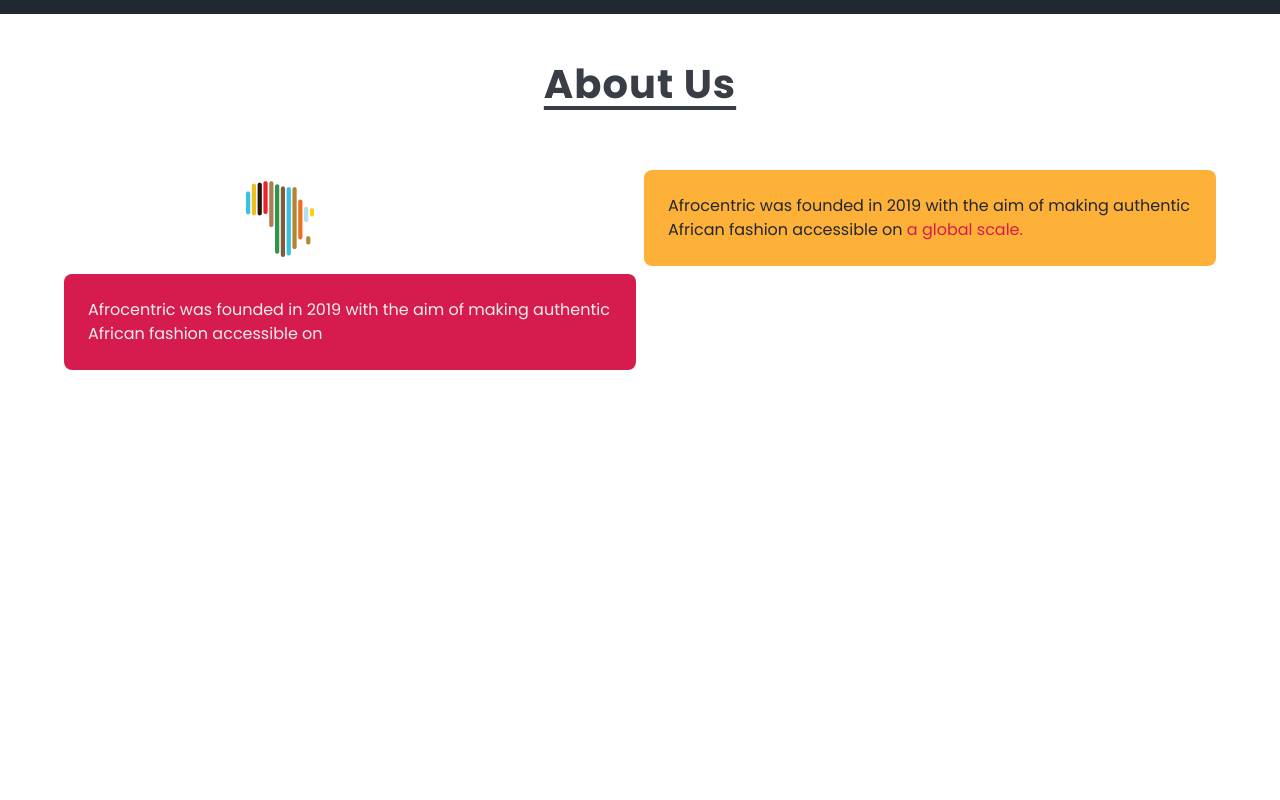
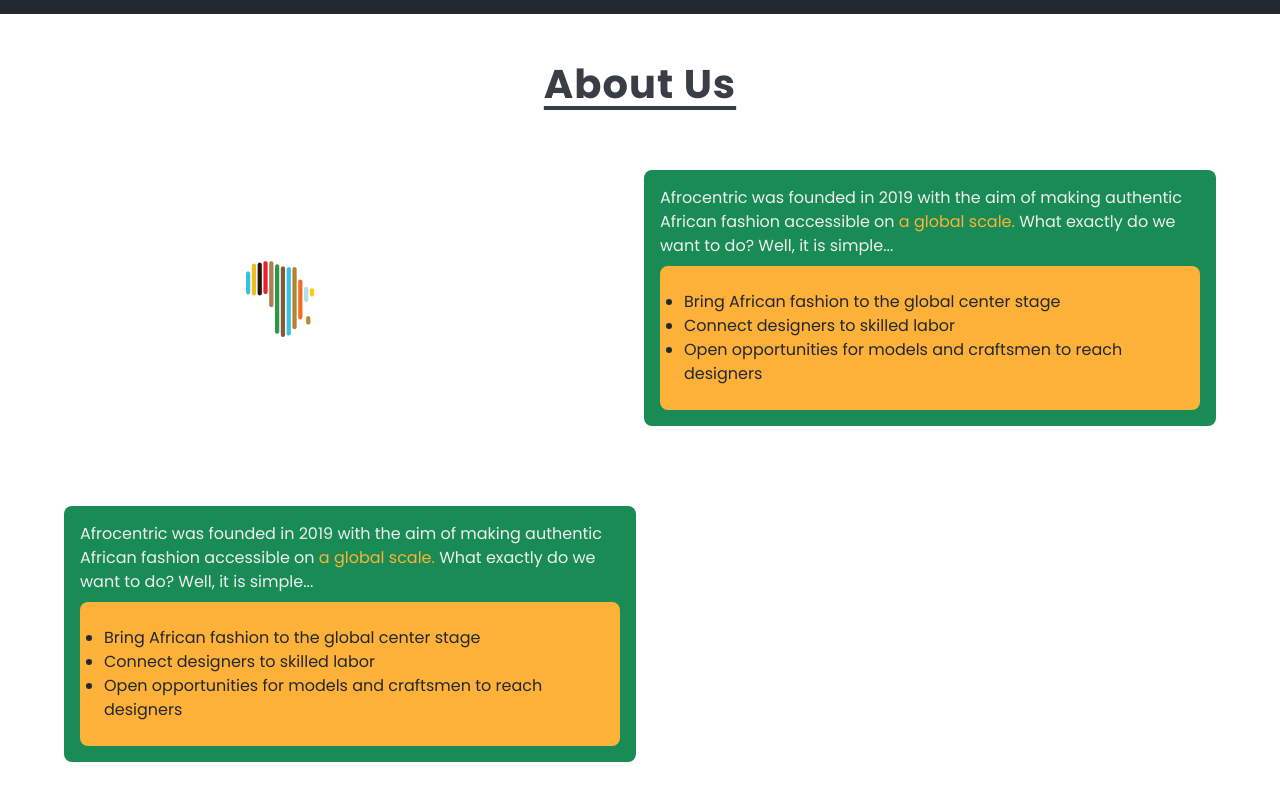
Before and after one commit to peterdtitan/afrocentric-landing-page, a React (Create React App) app: page / in a window 1280 px wide. Shown: the part 702-1502 px from the top of the page. Before the commit the page ends 1136 px from the top, so only its background shows below. Built offline with nearby package versions, Linux system fonts and the light colour scheme.

Commit message:
Make changes and start 'About Us'

```diff
--- a/src/components/Form.jsx
+++ b/src/components/Form.jsx
@@ -6,7 +6,7 @@
 function ContactForm() {
   const [state, handleSubmit] = useForm("xnqwewap");
   if (state.succeeded) {
-      return <p>Thanks for joining!</p>;
+      return <p className='ml-[20%] p-2 w-[50%] bg-headingColor text-center cursor-default text-primary align-center rounded-lg'>Thanks for joining!</p>;
   }
   return (
     <form
--- a/src/components/Hero.jsx
+++ b/src/components/Hero.jsx
@@ -13,7 +13,7 @@
     id="home"
     >
         <motion.div
-        whileHover={{ scale: 1.2 }}
+        whileHover={{ scale: 1.08 }}
         whileTap={{ scale: 0.8 }}
         className="pt-8 flex-1 flex items-center relative">
             <img
@@ -23,18 +23,18 @@
             />
         </motion.div>
 
-        <div className="md:pt-12  md:px-8 flex-1 flex flex-col items-start justify-center gap-4">
+        <div className="md:pt-12  md:px-8 flex-1 flex flex-col items-start justify-center gap-4 cursor-default">
             <div className="text-[2.5rem] lg:text-[4.5rem] font-bold tracking-wide text-headingColor">
                 <p>This is Africa.</p>
                 <p className="text-detailsRed md:text-[3rem] lg:text-[5rem]">We're Africa.</p>
             </div>
 
-            <p className="text-base text-textColor text-left md:w-[80%]">
+            <h6 className="text-base text-textColor text-left md:w-[80%]">
               Afrocentric brings you the best collection of authentic African products. Don't just buy
               <span className='text-headingColor'> African</span>, <span className='text-headingColor'>connect
               with Africa</span>. From designers to tailors and models, we have you covered. <br></br>
               <p className="py-6">Subscribe and get ready for launch 🚀</p>
-            </p>
+            </h6>
 
             <div className='w-full'  >
                 <Form />
--- a/src/components/MainContainer.jsx
+++ b/src/components/MainContainer.jsx
@@ -11,30 +11,48 @@
         </h1>
        </div>
 
-       <div className='grid grid-cols-1 gap-8 md:gap-2 md:grid-cols-2 mt-6'>
+       <div className='grid grid-cols-1 gap-6 md:gap-y-20 md:gap-2 md:grid-cols-2 mt-6'>
             <div className="flex items-center justify-center">
                     <img src={Logo}>
                     </img>
             </div>
 
-            <div>
-                <motion.div
-                whileHover={{ scale: 1.2, rotate: 5 }}
-                whileTap={{ scale: 0.8 }}
-                className='flex items-center text-3xl text-secondary rounded-lg cursor-pointer bg-brightAmber p-6'>
-                    <p className='text-base text-primary text-left' >Afrocentric was founded in 2019 with the aim of making authentic African fashion accessible
-                    on <span className='text-detailsRed'>a global scale.</span></p>
-                </motion.div>
-            </div>
-            <div>
-                <motion.div
-                whileHover={{ scale: 1.1, rotate: -5}}
-                whileTap={{ scale: 0.8 }}
-                className='flex items-center text-3xl text-textColor rounded-lg cursor-pointer bg-detailsRed p-6'>
-                    <p className='text-base text-left' >Afrocentric was founded in 2019 with the aim of making authentic African fashion accessible
-                    on <span className='text-detailsRed'>a global scale.</span></p>
-                </motion.div>
-            </div>
+            <motion.div
+            whileHover={{ scale: 1.05, rotate: [3, -3, 0] }}
+            whileTap={{ scale: 1.05, rotate: [3, -3, 0] }}
+            >
+                <div className='flex flex-col items-center text-base text-left text-textColor rounded-lg cursor-pointer duration-100 transition-all ease-in-out bg-logoGreen p-4'>
+                    <p>Afrocentric was founded in 2019 with the aim of making authentic African fashion accessible
+                    on <span className='text-brightAmber'>a global scale.</span> What exactly do we want to do? Well, it is simple...</p>
+
+                    <div className='p-4 mt-2 rounded-lg text-primary bg-brightAmber' >
+                        <ul className='list-disc p-2'>
+                            <li>Bring African fashion to the global center stage</li>
+                            <li>Connect designers to skilled labor</li>
+                            <li>Open opportunities for models and craftsmen to reach designers</li>
+                        </ul>
+                    </div>
+                </div>
+            </motion.div>
+
+            <motion.div
+            whileHover={{ scale: 1.05, rotate: [3, -3, 0] }}
+            whileTap={{ scale: 1.05, rotate: [3, -3, 0] }}
+            >
+                <div className='flex flex-col items-center text-base text-left text-textColor rounded-lg cursor-pointer duration-100 transition-all ease-in-out bg-logoGreen p-4'>
+                    <p>Afrocentric was founded in 2019 with the aim of making authentic African fashion accessible
+                    on <span className='text-brightAmber'>a global scale.</span> What exactly do we want to do? Well, it is simple...</p>
+
+                    <div className='p-4 mt-2 rounded-lg text-primary bg-brightAmber' >
+                        <ul className='list-disc p-2'>
+                            <li>Bring African fashion to the global center stage</li>
+                            <li>Connect designers to skilled labor</li>
+                            <li>Open opportunities for models and craftsmen to reach designers</li>
+                        </ul>
+                    </div>
+                </div>
+            </motion.div>
+
        </div>
 
         <div></div>
--- a/src/components/NavBar.jsx
+++ b/src/components/NavBar.jsx
@@ -32,7 +32,7 @@
                     whileHover={{ scale: 1.4 }}
                     whileTap={{ scale: 0.8 }}
                     className="text-lg text-textColor hover:text-headingColor duration-100 transition-all ease-in-out cursor-pointer">
-                        About Us
+                     About Us
                     </motion.li>
 
                     <motion.li
--- a/tailwind.config.js
+++ b/tailwind.config.js
@@ -49,9 +49,11 @@
       colors: {
         headingColor: "#FFD369",
         textColor: "#EEEEEE",
+        textGrey: "#a6a6a6",
         primary: "#222831",
         secondary: "#393E46",
         detailsRed: "#D61C4E",
+        logoGreen: "#188c54",
         brightAmber: "#FEB139",
       },
     },
```
